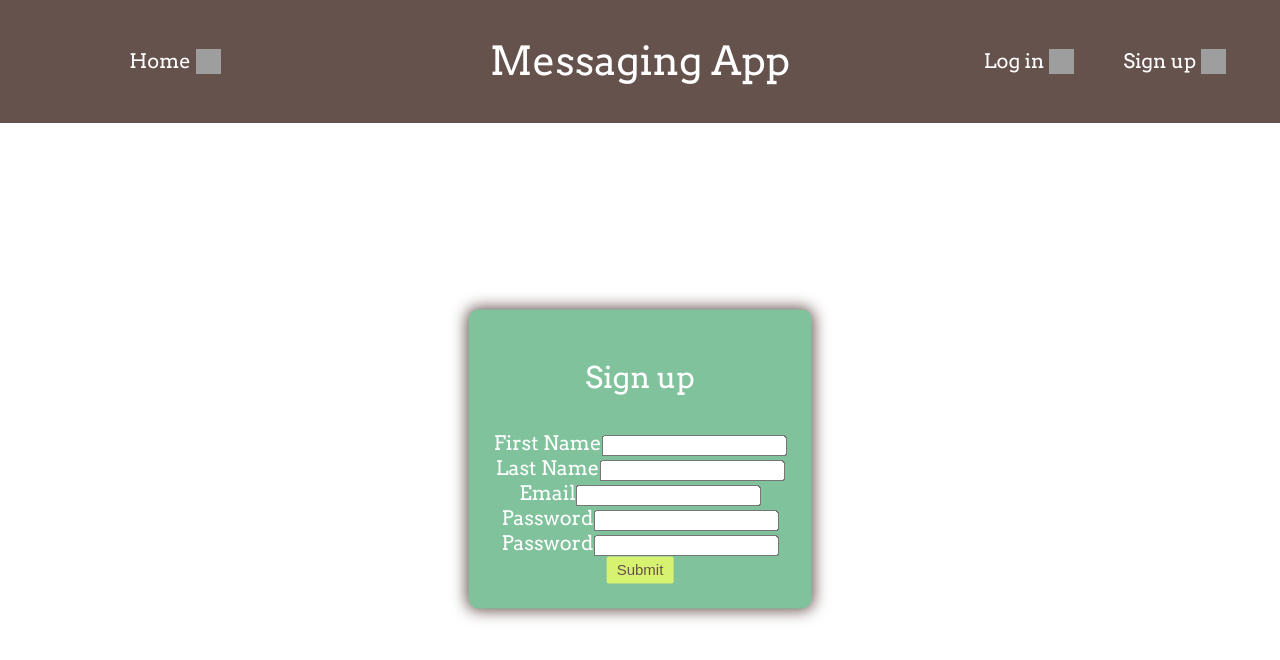
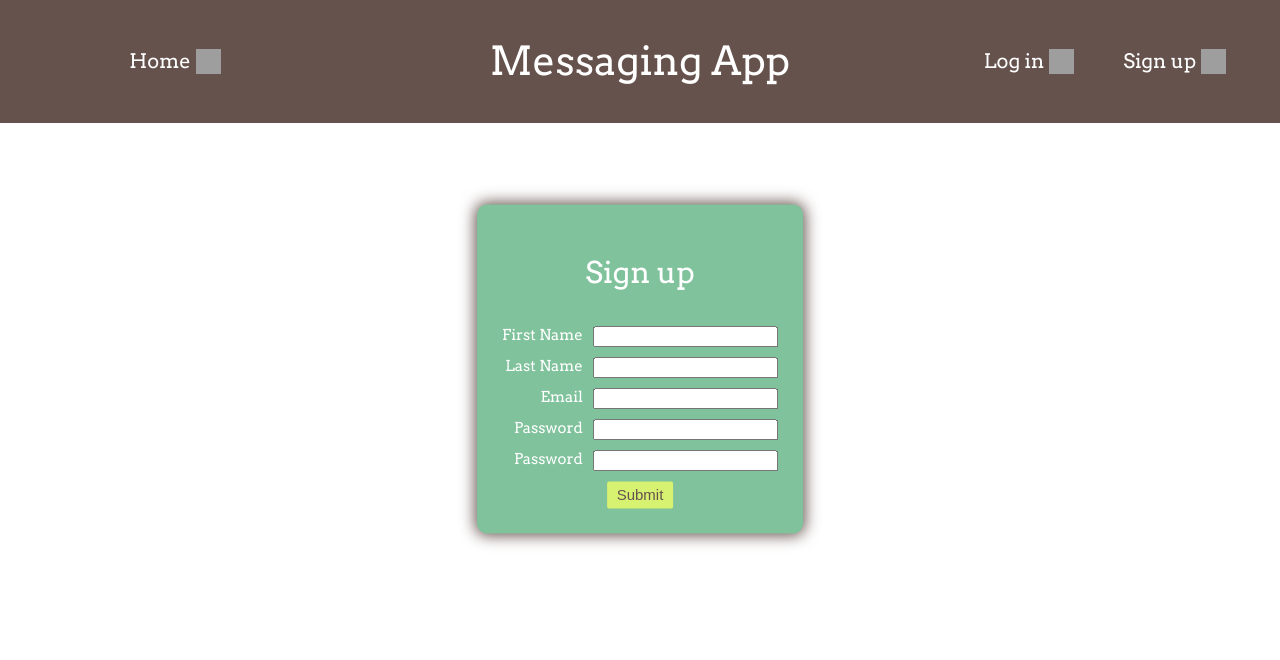
Before and after one commit to EmberD323/messaging_app_frontend, a React (Vite) app: page /signup in a window 1280 px wide. Shown: the top 660 px of the page. Built offline with nearby package versions, Linux system fonts and the light colour scheme; grey boxes are pictures that could not be loaded; a web font is replaced by a local one.

Commit message:
Style sign up page

```diff
--- a/src/components/Partials/Errors.jsx
+++ b/src/components/Partials/Errors.jsx
@@ -3,12 +3,12 @@ export default function Errors ({errors}){
         return
     }
     return (
-        <div className="errorList">
+        <p className="errorList">
             <ul >
                 {errors.map((error) => {
                     return <li key={crypto.randomUUID()}>{error.msg}</li>
                 })}
             </ul>
-        </div>
+        </p>
     )
 }
--- a/src/components/Users/Signup.jsx
+++ b/src/components/Users/Signup.jsx
@@ -74,8 +74,9 @@ export default function SignUp (){
                     <input type="password" name="passwordConfirm" id="passwordConfirm" value={passwordConfirm} onChange={handlePasswordConfirmChange} required/>
                 </div>
                 <button type="submit" >Submit</button>
+                <Errors errors={formErrors}/>
+
             </form>
-            <Errors errors={formErrors}/>
         </div>
     )
 }
--- a/src/styles/App.css
+++ b/src/styles/App.css
@@ -44,7 +44,7 @@ body{
   padding:5px 10px;
   color:var(--wenge)
 }
-.user>button:hover,.login>form>button:hover{
+.user>button:hover,.login>form>button:hover,.signUp>form>button:hover{
   box-shadow: 0px 0px 5px 0px #000000;
 }
 h1,h2{
@@ -71,6 +71,12 @@ h1,h2{
 .login{
   min-height: 220px;
 }
+.signUp{
+  padding:25px;
+  top:5%;
+  max-width: 280px;
+
+}
 form>button{
   background-color: var(--mindaro);
   border:0px;
@@ -80,16 +86,22 @@ form>button{
   color:var(--wenge);
   align-self: flex-end;
   margin: 0 auto;
-
 }
-.login>form{
+.login>form,.signUp>form{
   display: flex;
   flex-direction: column;
   gap:10px;
   font-size: 15px;
+}
+p{
+  margin: 0px;
+  display: flex;
+}
+p>ul>li{
+  text-wrap:wrap;
 
 }
-.login>form>.username,.login>form>.password{
+.login>form>div,.signUp>form>div{
   display: flex;
   gap:10px;
   align-self: flex-end;
@@ -105,7 +117,9 @@ ul{
 li{
   list-style-type: none;
 }
-
+.errorList{
+  height:55px
+}
 
 .formContainer#false,.profile>button#true{
   display:none;
```
